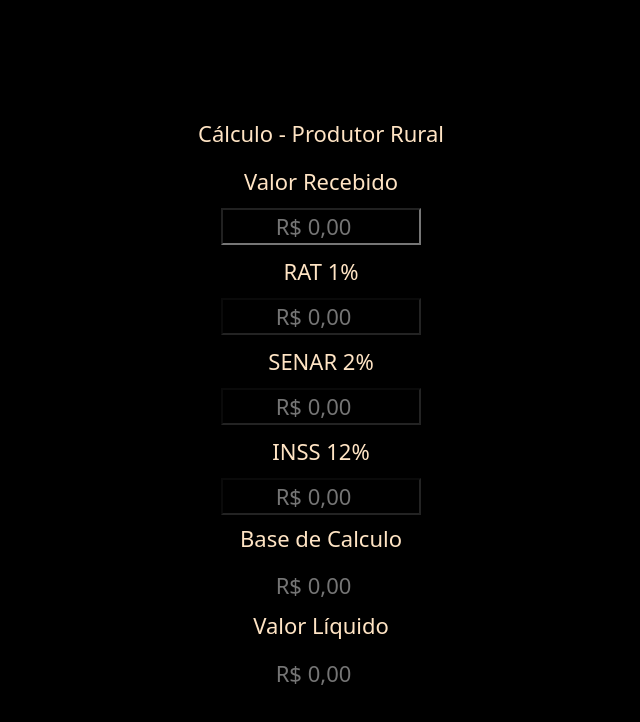
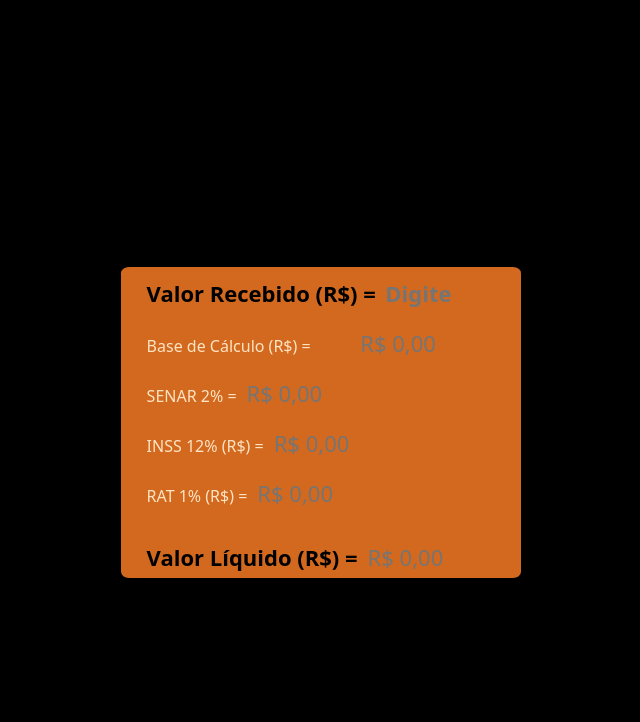
Before and after one commit to admsouza/Calc-Produtor-Rural, a React (Create React App) app: page / in a window 1280 px wide. Shown: the top 722 px of the page, without its empty margins (319-959 px from the left). Built offline with nearby package versions, Linux system fonts and the light colour scheme.

Commit message:
Alteração de estilo

```diff
--- a/src/App.css
+++ /dev/null
@@ -1,40 +0,0 @@
-*{
-    padding: 0;
-    margin: 0;
-    box-sizing: border-box;
-
-}
-.App{
-    display: flex;
-    justify-content: center;
-    flex-direction: column;
-    height: 100vh;
-    align-items: center;
-}
- input, label, p, h1{
-    margin-top: 10px ;
-    font-size: 22px;
-    color: bisque;
-
- }
- input{
-    width: 200px;
-    text-align: center;
-    background-color: black;
-
- }
- button{
-    padding: 5px;
-    margin-top: 5%;
-
- }
- body{
-    background-color: black;
- }
-
-.resetar{
-    margin-top: 5%;
-}
-.l{
-    color:bisque ;
-}
--- a/src/App.js
+++ /dev/null
@@ -1,102 +0,0 @@
-
-import React, {useState,} from 'react'
-
-
-
-import './App.css';
-
-const App = () => {
-
-  // Calculo RAT
-
-    const [valorbruto,setValorBruto] = useState (null)
-    const [resultrat, setResultRat] = useState ()
-    const [resultsenar, setResultSenar] = useState ()
-    const [resultinss, setResultInss] = useState ()
-    const [valorliquido, setvalorLiquido] = useState ()
-    const [valorliq, setValorLiq] = useState ()
-
-
-    const calcular = () => {
-      const rat = valorbruto * 0.01
-      const formatrat = rat.toFixed(2)
-      setResultRat(+formatrat)
-      const formatvalorbruto = valorbruto.toFixed(2)
-      setValorBruto(+formatvalorbruto)
-
-
-    }
-
-    const calcularSenar = () => {
-      const senar = valorbruto * 0.02
-      const formatsenar = senar.toFixed(2)
-      setResultSenar(+formatsenar)
-
-    }
-    const calcularInss = () => {
-      const inss = valorbruto * 0.12
-      const formatinss = inss.toFixed(2)
-      setResultInss(+formatinss)
-
-    }
-
-    const vlLiq= () => {
-
-      const liq = valorbruto - (resultinss + resultrat +resultsenar)
-      const formatLiq = liq.toFixed(2)
-      setValorLiq(+formatLiq)
-
-    }
-
-      const valorLiquido = () => {
-        const liquido =  valorbruto - (resultrat + resultinss +  resultsenar)
-        const formatliquido = liquido.toFixed(2)
-          setvalorLiquido(+formatliquido)
-    }
-
-
-
-    const calcFinal = () => {
-
-          calcular()
-          calcularSenar()
-          calcularInss()
-          vlLiq()
-          valorLiquido()
-
-
-
-    }
-
-
-  return (
-
-    <div  className="App">
-
-      <h1>Cálculo - Produtor Rural</h1>
-
-      <label  className='name'>Valor Recebido</label>
-        <input  required  placeholder="R$ 0,00" onBlur={ calcFinal }   className='' type="number" value={valorbruto} onChange={(e) => setValorBruto (+e.target.value)}/>
-
-      <label className='name' >RAT 1% </label>
-        <input  disabled   onBlur ={vlLiq} placeholder="R$ 0,00" className='' type="number" value= { resultrat  } onChange={(e) => setResultRat (e.target.value)}/>
-
-      <label className='name'>SENAR 2% </label>
-        <input  disabled placeholder="R$ 0,00" className='' type="number" value= { resultsenar  } onChange={(e) => setResultSenar (e.target.value)}/>
-
-      <label className='name'> INSS 12% </label>
-        <input disabled  placeholder="R$ 0,00" className='' type="number" value= { resultinss } onChange={(e) => setResultInss (e.target.value)}/>
-
-
-      <h1 className='entrada'>Base de Calculo</h1>
-        <input disabled placeholder="R$ 0,00" className='entrada' type="number" value= { valorbruto } onChange={(e) => setValorBruto (e.target.value)}/>
-
-     <h1 className='entrada'>Valor Líquido </h1>
-        <input disabled  placeholder="R$ 0,00" className='entrada' type="number" value= { valorliq } onChange={(e) => setValorLiq (e.target.value)}/>
-
-    </div>
-  );
-}
-
-
-export default App;
--- /dev/null
+++ b/src/Mod-Rural/ProdutorRural.js
@@ -0,0 +1,140 @@
+import React, { useState } from "react";
+
+import "./Rural.css";
+
+
+const ProdutorRural = () => {
+
+  const [valorbruto, setValorBruto] = useState(null);
+  const [resultrat, setResultRat] = useState(null);
+  const [resultsenar, setResultSenar] = useState(null);
+  const [resultinss, setResultInss] = useState(null);
+  const [valorliquido, setvalorLiquido] = useState(null);
+  const [valorliq, setValorLiq] = useState(null);
+
+  const calcular = () => {
+    const rat = valorbruto * 0.01;
+    const formatrat = rat.toFixed(2);
+    setResultRat(+formatrat);
+    const formatvalorbruto = valorbruto.toFixed(2);
+    setValorBruto(+formatvalorbruto);
+  };
+
+  const calcularSenar = () => {
+    const senar = valorbruto * 0.02;
+    const formatsenar = senar.toFixed(2);
+    setResultSenar(+formatsenar);
+  };
+  const calcularInss = () => {
+    const inss = valorbruto * 0.12;
+    const formatinss = inss.toFixed(2);
+    setResultInss(+formatinss);
+  };
+
+  const vlLiq = () => {
+    const liq = valorbruto - (resultinss + resultrat + resultsenar);
+    const formatLiq = liq.toFixed(2);
+    setValorLiq(+formatLiq);
+  };
+
+  const valorLiquido = () => {
+    const liquido = valorbruto - (resultrat + resultinss + resultsenar);
+    const formatliquido = liquido.toFixed(2);
+    setvalorLiquido(+formatliquido);
+  };
+
+  const calcFinal = () => {
+    calcular();
+    calcularSenar();
+    calcularInss();
+    vlLiq();
+    valorLiquido();
+  };
+
+  return (
+    <div className="App">
+      <h1>Cálculo - Produtor Rural</h1>
+
+    <div className="boxcalculadora">
+
+      <div className="vlrecebido">
+        <label className="recebido">Valor Recebido (R$) = </label>
+        <input
+          required
+          placeholder="Digite"
+          onBlur={calcFinal}
+          className="recebido"
+          type="number"
+          value={valorbruto}
+          onChange={(e) => setValorBruto(+e.target.value)}
+        />
+      </div>
+
+      <div className="box-base">
+        <label className="name">Base de Cálculo  (R$) = </label>
+        <input
+          onBlur={vlLiq}
+          placeholder="R$ 0,00"
+          className="base"
+          type="number"
+          value={valorbruto}
+          onChange={(e) => setValorBruto(e.target.value)}
+        />
+      </div>
+
+      <div  className="box-senar">
+      <label className="name">SENAR 2% = </label>
+      <input
+        disabled
+        placeholder="R$ 0,00"
+        className=""
+        type="number"
+        value={resultsenar}
+        onChange={(e) => setResultSenar(e.target.value)}
+      />
+      </div>
+
+  <div className="box-inss">
+
+      <label className="name"> INSS 12%  (R$) = </label>
+      <input
+        disabled
+        placeholder="R$ 0,00"
+        className=""
+        type="number"
+        value={resultinss}
+        onChange={(e) => setResultInss(e.target.value)}
+      />
+</div>
+  <div className="box-rat">
+      <label className="name">RAT 1%  (R$) =</label>
+      <input
+      className=""
+        disabled
+        placeholder="R$ 0,00"
+        type="number"
+        value={resultrat}
+        onChange={(e) => setResultRat (e.target.value)}
+      />
+</div>
+
+<div className="boxvalorliquido">
+      <label className="entrada">
+        <h1 className="vl">Valor Líquido (R$) = </h1>
+      </label>
+      <input
+        className="valorliquido"
+        disabled
+        placeholder="R$ 0,00"
+
+        type="number"
+        value={valorliq}
+        onChange={(e) => setValorLiq(e.target.value)}
+      />
+</div>
+</div>
+    </div>
+  );
+};
+
+export default ProdutorRural;
--- a/src/Mod-Rural/Rural.css
+++ b/src/Mod-Rural/Rural.css
@@ -0,0 +1,74 @@
+*{
+    padding: 0;
+    margin: 0;
+    box-sizing: border-box;
+
+}
+.App{
+    display: flex;
+    justify-content: center;
+    flex-direction: column;
+    height: 100vh;
+    align-items: center;
+}
+ .recebido, input, p, h1{
+    margin-top: 10px ;
+    font-size: 22px;
+    color: black;
+
+ }
+ input{
+    width: 100px;
+    text-align: center;
+    background-color: chocolate;
+    border: none;
+    padding-left: 10px ;
+    /* margin-left: px; */
+    /* align-items: flex-end */
+    color: black;
+
+
+ }
+ button{
+    padding: 5px;
+    margin-top: 5%;
+
+ }
+ body{
+    background-color: black;
+ }
+
+.resetar{
+    margin-top: 5%;
+}
+
+
+
+label{
+    color: bisque;
+
+    margin-top: 3dvb;
+}
+.boxcalculadora{
+    background-color: chocolate;
+    border-radius: 2%;
+    width: 400px;
+    padding-left: 2%;
+}
+.valorliquido{
+
+}
+.recebido{
+    padding-left: 0%;
+    font-weight: bold;
+
+
+}
+.base{
+    margin-left: 4%;
+    width: 150px;
+
+}
+.vl{
+    font-weight: bold;
+}
--- a/src/index.js
+++ b/src/index.js
@@ -7,12 +7,12 @@ import 'bootstrap/dist/css/bootstrap.min.css';
 
 
 import reportWebVitals from './reportWebVitals';
-import App from './App';
+import ProdutorRural from './Mod-Rural/ProdutorRural';
 
 const root = ReactDOM.createRoot(document.getElementById('root'));
 root.render(
   <React.StrictMode>
-    <App/>
+    <ProdutorRural/>
 
   </React.StrictMode>
 );
```
Also changed, not shown: src/FormatMoeda.js (added).
